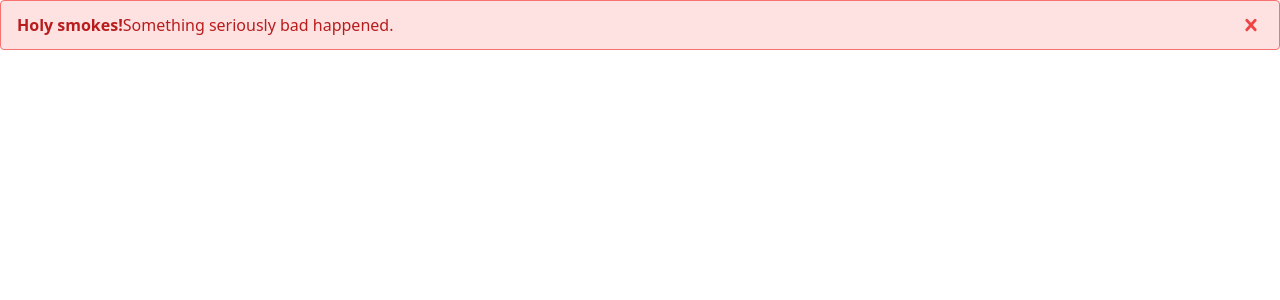
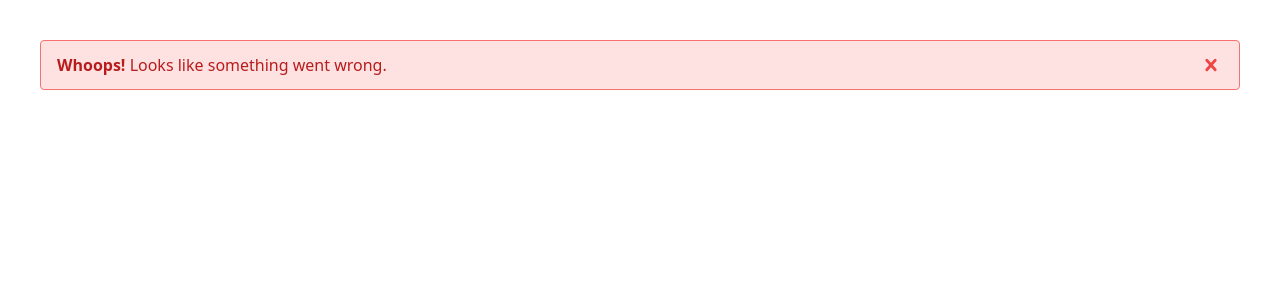
Before and after one commit to micahhauge/react-fetch-data, a React (Vite) app: page / in a window 1280 px wide. Shown: the top 300 px of the page. Built offline with nearby package versions, Linux system fonts and the light colour scheme; no server answers.

Commit message:
update error message

```diff
--- a/src/components/ErrorMessage.tsx
+++ b/src/components/ErrorMessage.tsx
@@ -4,12 +4,13 @@ function ErrorNotification(): ReactElement {
   return (
     <div>
       <div
-        className="bg-red-100 border border-red-400 text-red-700 px-4 py-3 rounded relative"
+        className="m-10 bg-red-100 border border-red-400 text-red-700 px-4 py-3 rounded relative"
         role="alert"
       >
-        <strong className="font-bold">Holy smokes!</strong>
+        <strong className="font-bold">Whoops!</strong>
         <span className="block sm:inline">
-          Something seriously bad happened.
+          {' '}
+          Looks like something went wrong.
         </span>
         <span className="absolute top-0 bottom-0 right-0 px-4 py-3">
           <svg
--- a/src/hooks/useMovies.ts
+++ b/src/hooks/useMovies.ts
@@ -17,7 +17,7 @@ function useMovies(searchString: string): UseMoviesState {
     async function fetchMovies(searchString: string) {
       try {
         const response = await axios.get<FetchMoviesResponse>(
-          'http://www.deelay.me/1500/http://www.omdbapi.com/',
+          'hattp://www.deelay.me/1500/http://www.omdbapi.com/',
           {
             params: {
               apiKey: '87d9551a',
```
